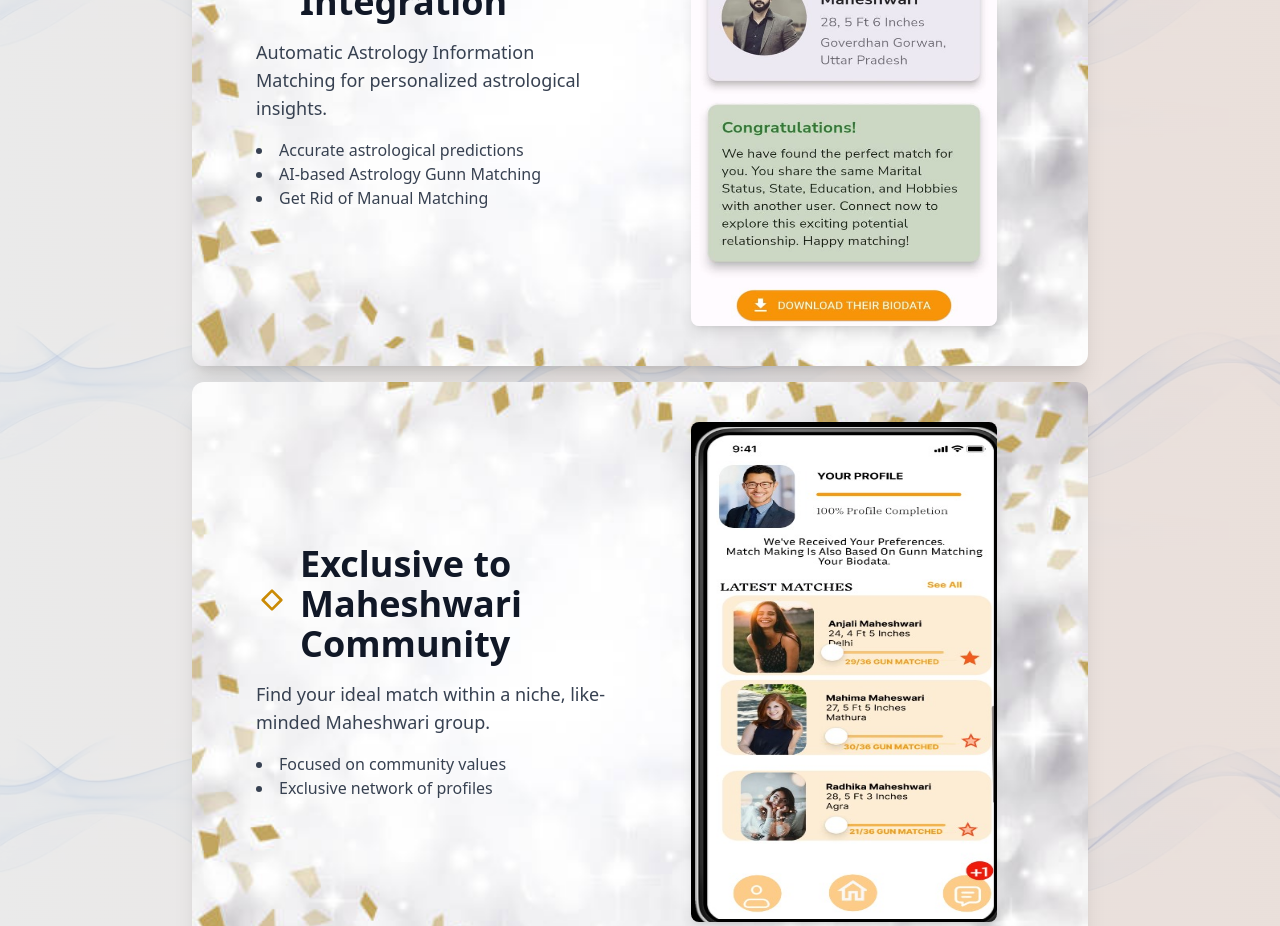
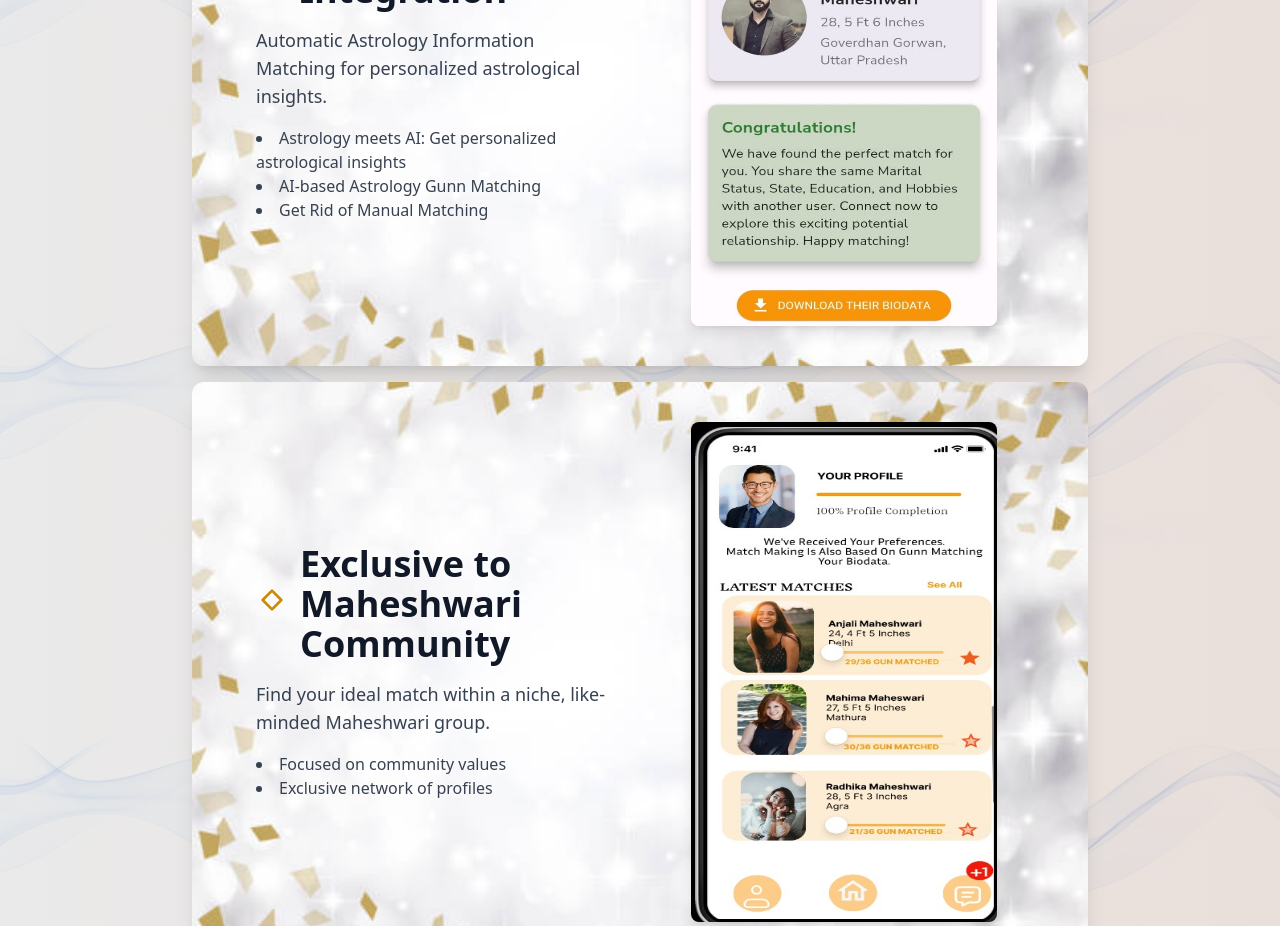
Before and after one commit to harshBansal47/Matrimony-Website-ReactJs, a React (Create React App) app: page / in a window 1280 px wide. Shown: the part 1960-2886 px from the top of the page. Built offline with nearby package versions, Linux system fonts and the light colour scheme.

Commit message:
card changes

```diff
--- a/src/components/features/index.tsx
+++ b/src/components/features/index.tsx
@@ -105,7 +105,7 @@ const Comp2 = () => (
         Automatic Astrology Information Matching for personalized astrological insights.
       </p>
       <ul className="list-disc list-inside text-gray-700">
-        <li>Accurate astrological predictions</li>
+        <li>Astrology meets AI: Get personalized astrological insights</li>
         <li>AI-based Astrology Gunn Matching</li>
         <li>Get Rid of Manual Matching</li>
       </ul>
```
